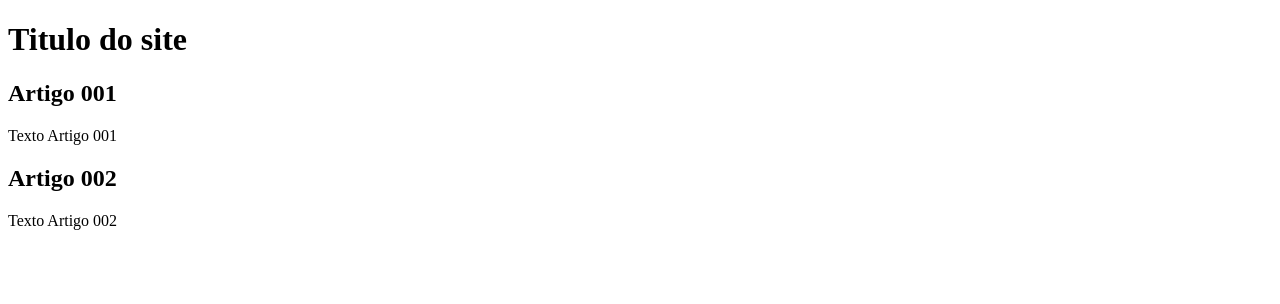
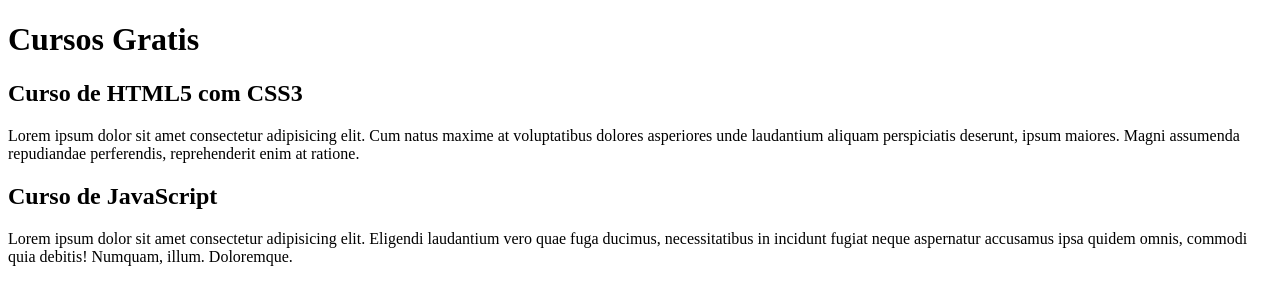
Before and after one commit to Lucasllorenz/projeto-site, a plain HTML site: page index.html in a window 1280 px wide. Drawn offline with Linux system fonts and the light colour scheme.

Commit message:
Comece a escrever o conteúdo

```diff
--- a/index.html
+++ b/index.html
@@ -9,15 +9,15 @@
 <body>
     <main>
         <header>
-            <h1>Titulo do site</h1>
+            <h1>Cursos Gratis</h1>
         <header>
         <article>
-            <h2>Artigo 001</h2>
-            <p>Texto Artigo 001</p>
+            <h2>Curso de HTML5 com CSS3</h2>
+            <p>Lorem ipsum dolor sit amet consectetur adipisicing elit. Cum natus maxime at voluptatibus dolores asperiores unde laudantium aliquam perspiciatis deserunt, ipsum maiores. Magni assumenda repudiandae perferendis, reprehenderit enim at ratione.</p>
         </article>
         <article>
-            <h2>Artigo 002</h2>
-            <p>Texto Artigo 002</p>
+            <h2>Curso de JavaScript</h2>
+            <p>Lorem ipsum dolor sit amet consectetur adipisicing elit. Eligendi laudantium vero quae fuga ducimus, necessitatibus in incidunt fugiat neque aspernatur accusamus ipsa quidem omnis, commodi quia debitis! Numquam, illum. Doloremque.</p>
         <article>
     </main>
 </body>
```
